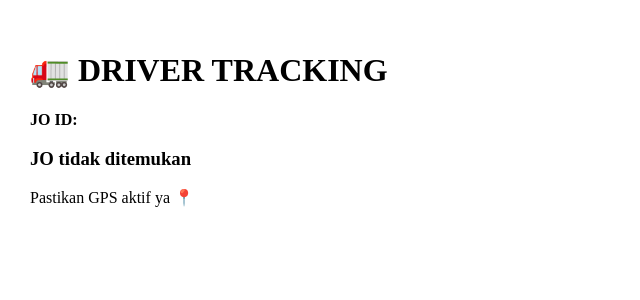
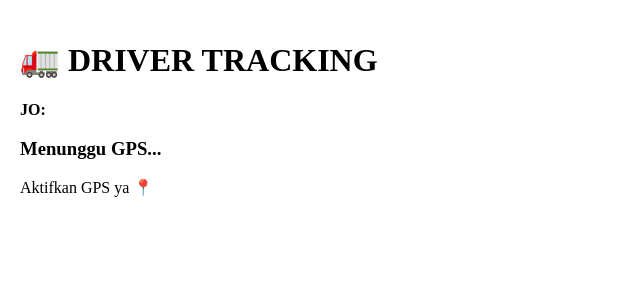
Before and after one commit to bizmbsolution-top/omlogistik.vercel.app, a Next.js app: page /driver in a window 1280 px wide. Shown: the top 300 px of the page, without its empty margins (0-640 px from the left). Built offline with nearby package versions, Linux system fonts and the light colour scheme; no server answers.

Commit message:
fix driver page

```diff
--- a/app/driver/page.tsx
+++ b/app/driver/page.tsx
@@ -1,65 +1,48 @@
 "use client";
 
 import { useEffect, useState } from "react";
-import { supabase } from "../lib/supabaseClient";
 import { useSearchParams } from "next/navigation";
 
 export default function DriverPage() {
   const searchParams = useSearchParams();
-  const jo_id = searchParams.get("jo");
+  const jo = searchParams.get("jo");
 
   const [status, setStatus] = useState("Menunggu GPS...");
 
   useEffect(() => {
-    if (!jo_id) {
-      setStatus("JO tidak ditemukan");
+    if (!navigator.geolocation) {
+      setStatus("GPS tidak support di HP ini");
       return;
     }
 
-    // minta GPS dari HP
-    if (navigator.geolocation) {
     navigator.geolocation.watchPosition(
-        async (position) => {
-          const lat = position.coords.latitude;
-          const lng = position.coords.longitude;
+      (pos) => {
+        const lat = pos.coords.latitude;
+        const lng = pos.coords.longitude;
 
-          setStatus(`📍 Lokasi terkirim: ${lat}, ${lng}`);
+        setStatus(`📍 Lokasi: ${lat}, ${lng}`);
 
-          console.log("Kirim lokasi:", lat, lng);
-
-          // kirim ke Supabase
-          await supabase
-            .from("jo_trucking_details")
-            .update({
-              latitude: lat.toString(),
-              longitude: lng.toString(),
-            })
-            .eq("job_order_id", jo_id);
+        console.log("Lokasi:", lat, lng);
       },
-        (error) => {
-          setStatus("❌ GPS ditolak / error");
-          console.error(error);
+      (err) => {
+        setStatus("❌ GPS tidak diizinkan");
+        console.error(err);
       },
       {
         enableHighAccuracy: true,
-          maximumAge: 0,
-          timeout: 5000,
       }
     );
-    } else {
-      setStatus("Browser tidak support GPS");
-    }
-  }, [jo_id]);
+  }, []);
 
   return (
-    <div style={{ padding: 30 }}>
+    <div style={{ padding: 20 }}>
       <h1>🚛 DRIVER TRACKING</h1>
 
-      <p><b>JO ID:</b> {jo_id}</p>
+      <p><b>JO:</b> {jo}</p>
 
       <h3>{status}</h3>
 
-      <p>Pastikan GPS aktif ya 📍</p>
+      <p>Aktifkan GPS ya 📍</p>
     </div>
   );
 }
--- a/app/job-order/[id]/page.tsx
+++ b/app/job-order/[id]/page.tsx
@@ -7,7 +7,7 @@ export default function TestWA() {
     const phone = "6285218129978";
 
     // 👉 LINK TEST DULU (BIAR PASTI MUNCUL)
-    const link = "https://my-logistik-app.vercel.app/driver";
+    const link = "https://omlogistik.vercel.app/driver";
 
     const message = encodeURIComponent(
       "🚛 TEST WA\n\nKlik link ini:\n" + link
```
Lines whose indentation alone changed are shown as unchanged.
